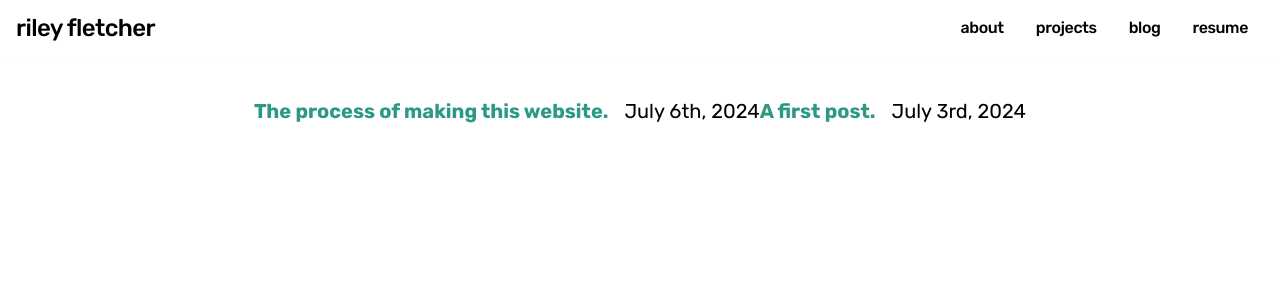
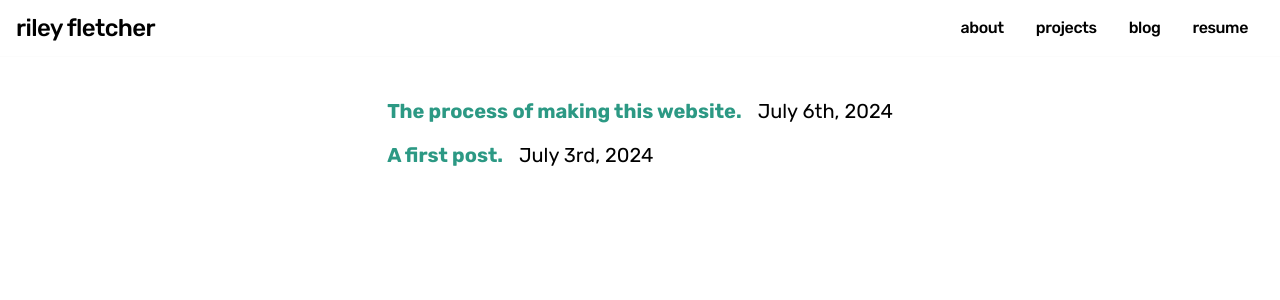
Before and after one commit to rileyfletch/personal-website, a Next.js app: page /blog in a window 1280 px wide. Shown: the top 300 px of the page. Built offline with nearby package versions, Linux system fonts and the light colour scheme.

Commit message:
blog spacing and line fixes

```diff
--- a/components/blog.tsx
+++ b/components/blog.tsx
@@ -2,12 +2,14 @@ import Link from "next/link";
 
 export default function Blog() {
     return (
-        <div className="mt-10">
-            <ul className="text-center text-xl">
+        <div className="flex justify-center mt-10">
+            <ul className="text-xl space-y-4">
                 <li>
                     <Link href="/making-a-site"
                             className="text-dblue font-bold mr-4 transition-all duration-700 hover:text-red">The process of making this website.</Link>July 6th, 2024
-                    <Link href="/hello-world"
+                </li>
+                <li>
+                <Link href="/hello-world"
                         className="text-dblue font-bold mr-4 transition-all duration-700 hover:text-red">A first post.</Link>July 3rd, 2024
                 </li>
             </ul>
```
